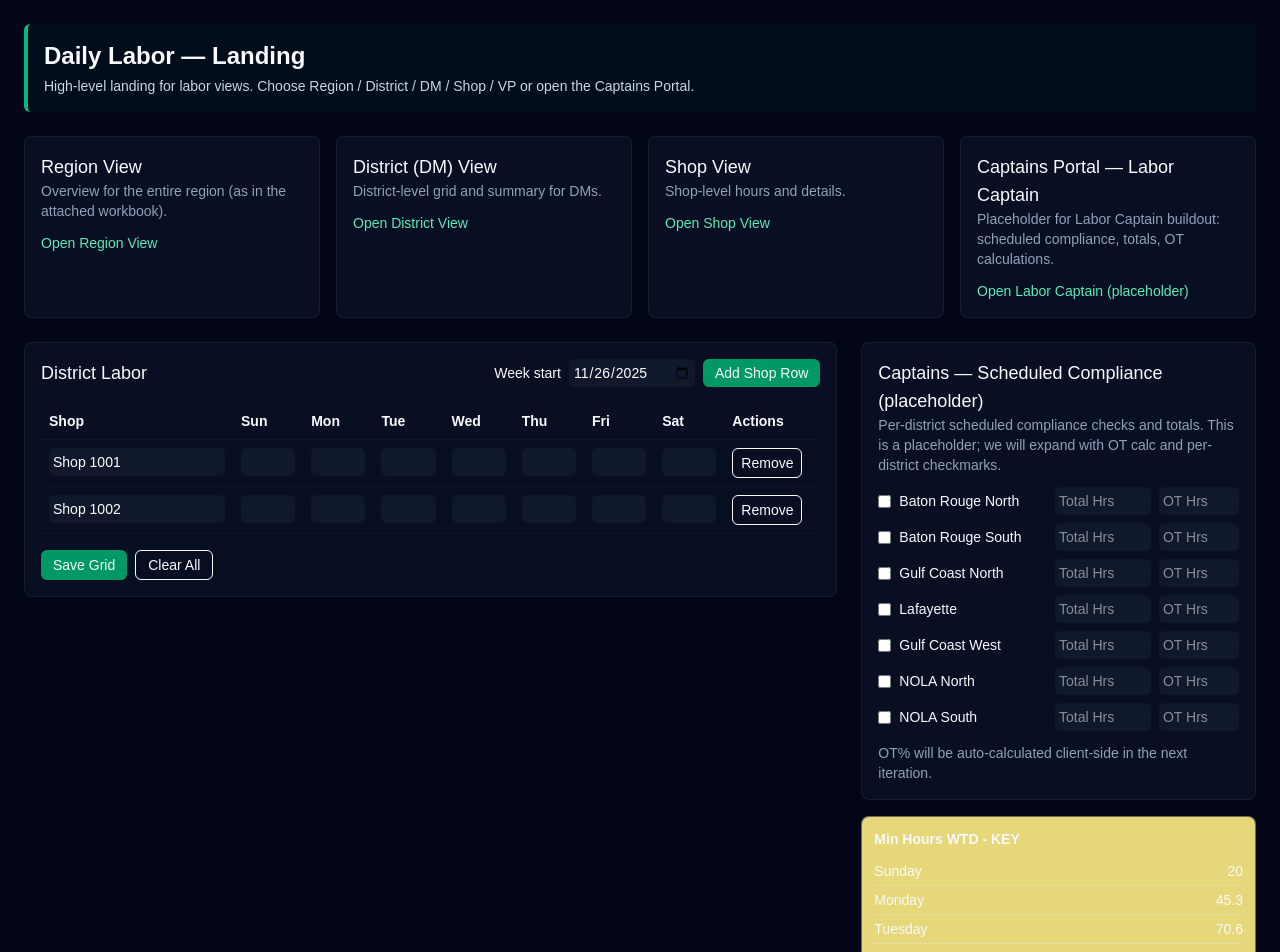
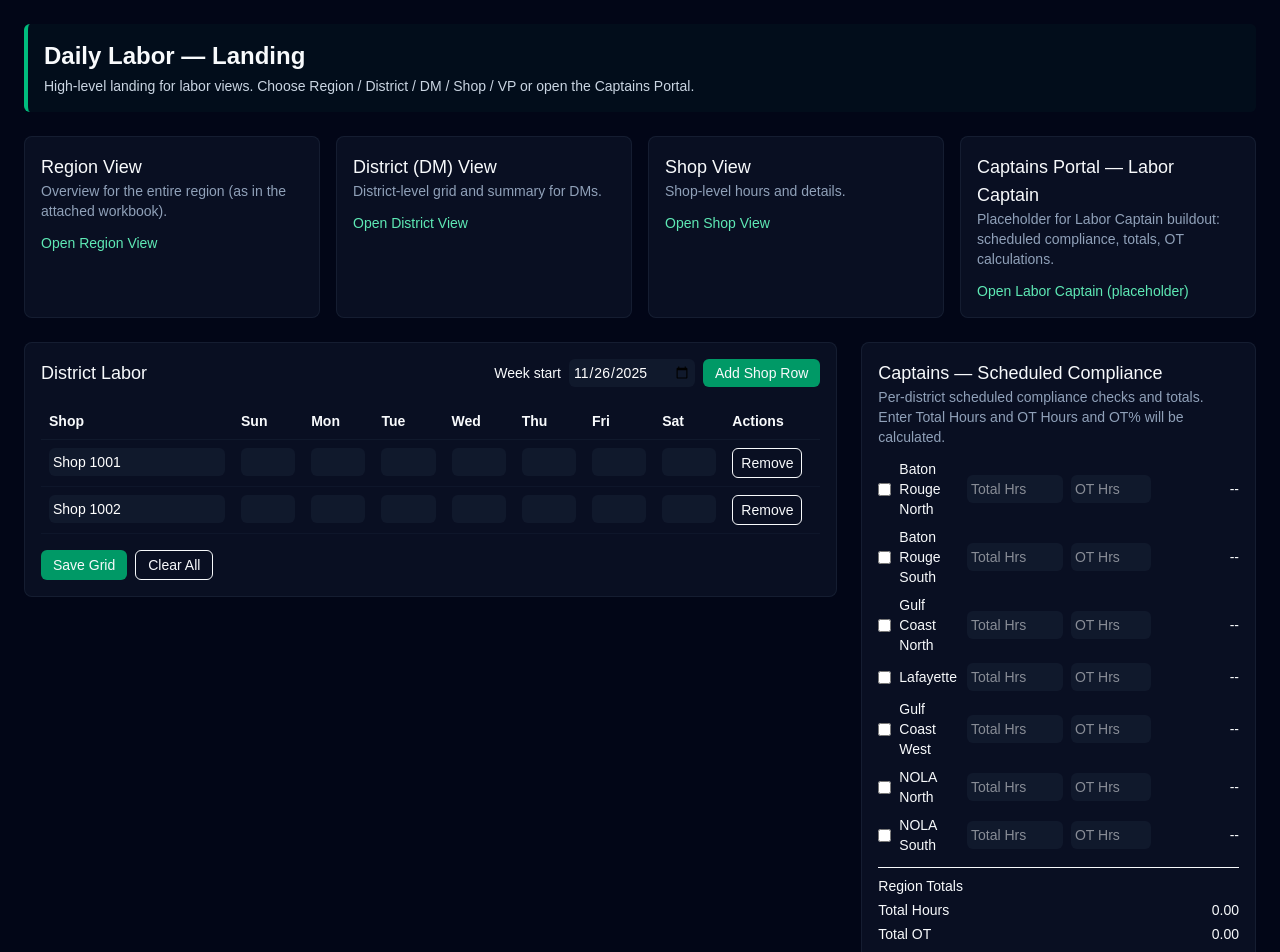
Before and after one commit to kwo744-075/pocketmanager5-site, a Next.js app: page /pocket-manager5/features/daily-labor in a window 1280 px wide. Shown: the top 952 px of the page. Built offline with nearby package versions, Linux system fonts and the light colour scheme; sample sign-in values are in the browser's storage.

Commit message:
update 12.6.25
Signed-off-by: kwo744-075 <kwo744@gmail.com>

```diff
--- a/app/pocket-manager5/features/daily-labor/page.tsx
+++ b/app/pocket-manager5/features/daily-labor/page.tsx
@@ -1,7 +1,7 @@
 "use client";
 
 import Link from "next/link";
-import { useState } from "react";
+import { useState, useMemo } from "react";
 
 const DAYS = ["Sunday","Monday","Tuesday","Wednesday","Thursday","Friday","Saturday"] as const;
 
@@ -83,6 +83,57 @@ export default function DailyLaborLanding() {
     Friday: 146.53,
     Saturday: 171.8,
   };
+
+  // Compliance table component (inline) — computes OT% per district and region totals
+  type DistrictCompliance = {
+    name: string;
+    checked: boolean;
+    totalHrs: number | '';
+    otHrs: number | '';
+  };
+
+  function ComplianceTable() {
+    const initial: DistrictCompliance[] = ['Baton Rouge North','Baton Rouge South','Gulf Coast North','Lafayette','Gulf Coast West','NOLA North','NOLA South'].map((n) => ({ name: n, checked: false, totalHrs: '', otHrs: '' }));
+    const [items, setItems] = useState<DistrictCompliance[]>(initial);
+
+    const setChecked = (idx: number, v: boolean) => setItems(s => s.map((it, i) => i === idx ? { ...it, checked: v } : it));
+    const setTotal = (idx: number, v: string) => setItems(s => s.map((it, i) => i === idx ? { ...it, totalHrs: v === '' ? '' : Number(v) } : it));
+    const setOT = (idx: number, v: string) => setItems(s => s.map((it, i) => i === idx ? { ...it, otHrs: v === '' ? '' : Number(v) } : it));
+
+    const totals = useMemo(() => {
+      let totalH = 0;
+      let totalOT = 0;
+      for (const it of items) {
+        if (typeof it.totalHrs === 'number') totalH += it.totalHrs;
+        if (typeof it.otHrs === 'number') totalOT += it.otHrs;
+      }
+      const otPct = totalH > 0 ? (totalOT / totalH) * 100 : 0;
+      return { totalH, totalOT, otPct };
+    }, [items]);
+
+    return (
+      <div>
+        <div className="grid gap-2">
+          {items.map((it, idx) => (
+            <div key={it.name} className="flex items-center gap-2 text-sm">
+              <input type="checkbox" checked={it.checked} onChange={(e) => setChecked(idx, e.target.checked)} />
+              <div className="flex-1">{it.name}</div>
+              <input value={it.totalHrs === '' ? '' : String(it.totalHrs)} onChange={(e) => setTotal(idx, e.target.value)} placeholder="Total Hrs" className="w-24 rounded-md bg-slate-800/40 p-1 text-white" />
+              <input value={it.otHrs === '' ? '' : String(it.otHrs)} onChange={(e) => setOT(idx, e.target.value)} placeholder="OT Hrs" className="w-20 rounded-md bg-slate-800/40 p-1 text-white" />
+              <div className="w-20 text-right">{typeof it.totalHrs === 'number' && it.totalHrs > 0 && typeof it.otHrs === 'number' ? `${((it.otHrs / it.totalHrs) * 100).toFixed(1)}%` : '--'}</div>
+            </div>
+          ))}
+        </div>
+
+        <div className="mt-3 border-t pt-2 text-sm">
+          <div className="flex justify-between"><div className="font-medium">Region Totals</div><div></div></div>
+          <div className="flex justify-between mt-1"><div>Total Hours</div><div>{totals.totalH.toFixed(2)}</div></div>
+          <div className="flex justify-between mt-1"><div>Total OT</div><div>{totals.totalOT.toFixed(2)}</div></div>
+          <div className="flex justify-between mt-1"><div>OT %</div><div>{totals.otPct.toFixed(2)}%</div></div>
+        </div>
+      </div>
+    );
+  }
 
   return (
     <div className="p-6">
@@ -180,20 +231,10 @@ export default function DailyLaborLanding() {
 
         <div className="md:col-span-1 space-y-4">
           <div className="rounded-lg border border-slate-800/60 bg-slate-900/60 p-4">
-            <h3 className="text-lg font-medium">Captains — Scheduled Compliance (placeholder)</h3>
-            <p className="text-sm text-slate-400">Per-district scheduled compliance checks and totals. This is a placeholder; we will expand with OT calc and per-district checkmarks.</p>
+            <h3 className="text-lg font-medium">Captains — Scheduled Compliance</h3>
+            <p className="text-sm text-slate-400">Per-district scheduled compliance checks and totals. Enter Total Hours and OT Hours and OT% will be calculated.</p>
             <div className="mt-3">
-              <div className="grid grid-cols-1 gap-2">
-                {['Baton Rouge North','Baton Rouge South','Gulf Coast North','Lafayette','Gulf Coast West','NOLA North','NOLA South'].map((d) => (
-                  <label key={d} className="flex items-center gap-2 text-sm">
-                    <input type="checkbox" />
-                    <span className="flex-1">{d}</span>
-                    <input type="number" placeholder="Total Hrs" className="w-24 rounded-md bg-slate-800/40 p-1 text-white" />
-                    <input type="number" placeholder="OT Hrs" className="w-20 rounded-md bg-slate-800/40 p-1 text-white" />
-                  </label>
-                ))}
-              </div>
-              <div className="mt-3 text-sm text-slate-400">OT% will be auto-calculated client-side in the next iteration.</div>
+              <ComplianceTable />
             </div>
           </div>
 
```
